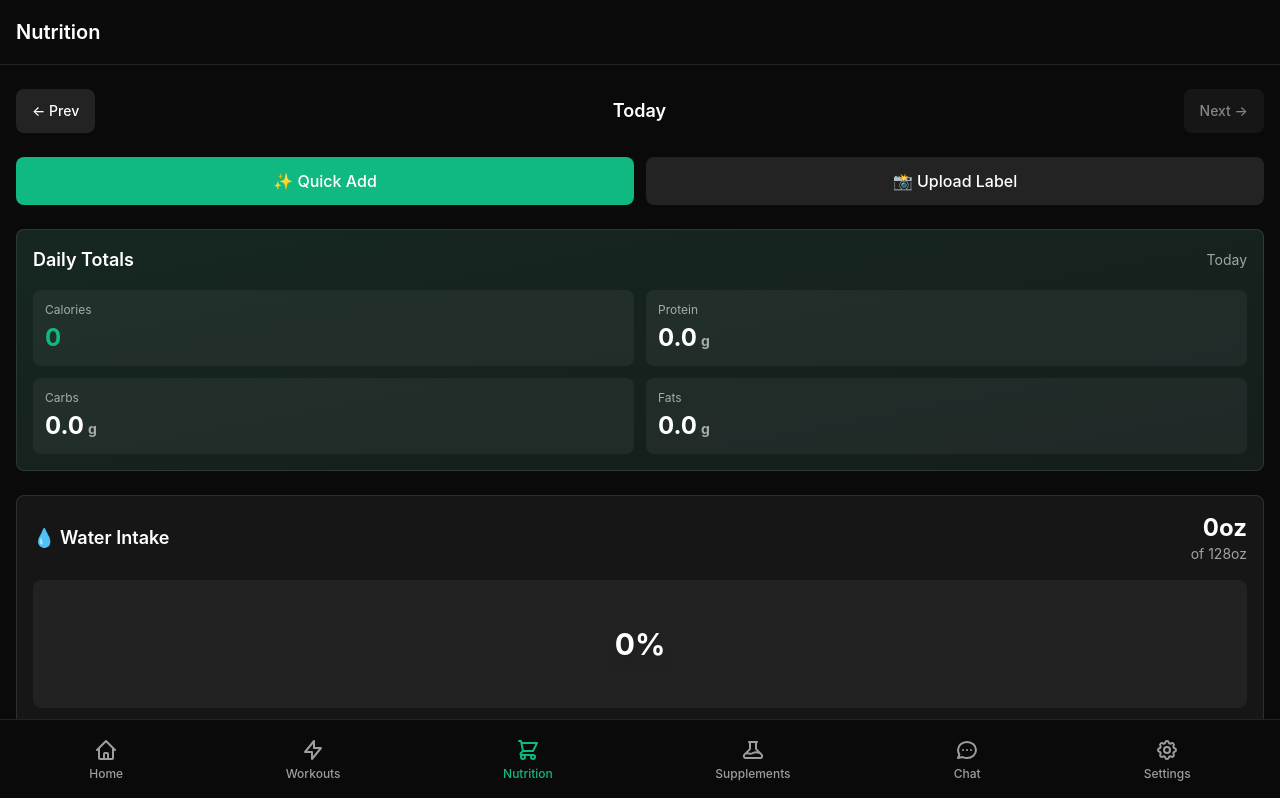
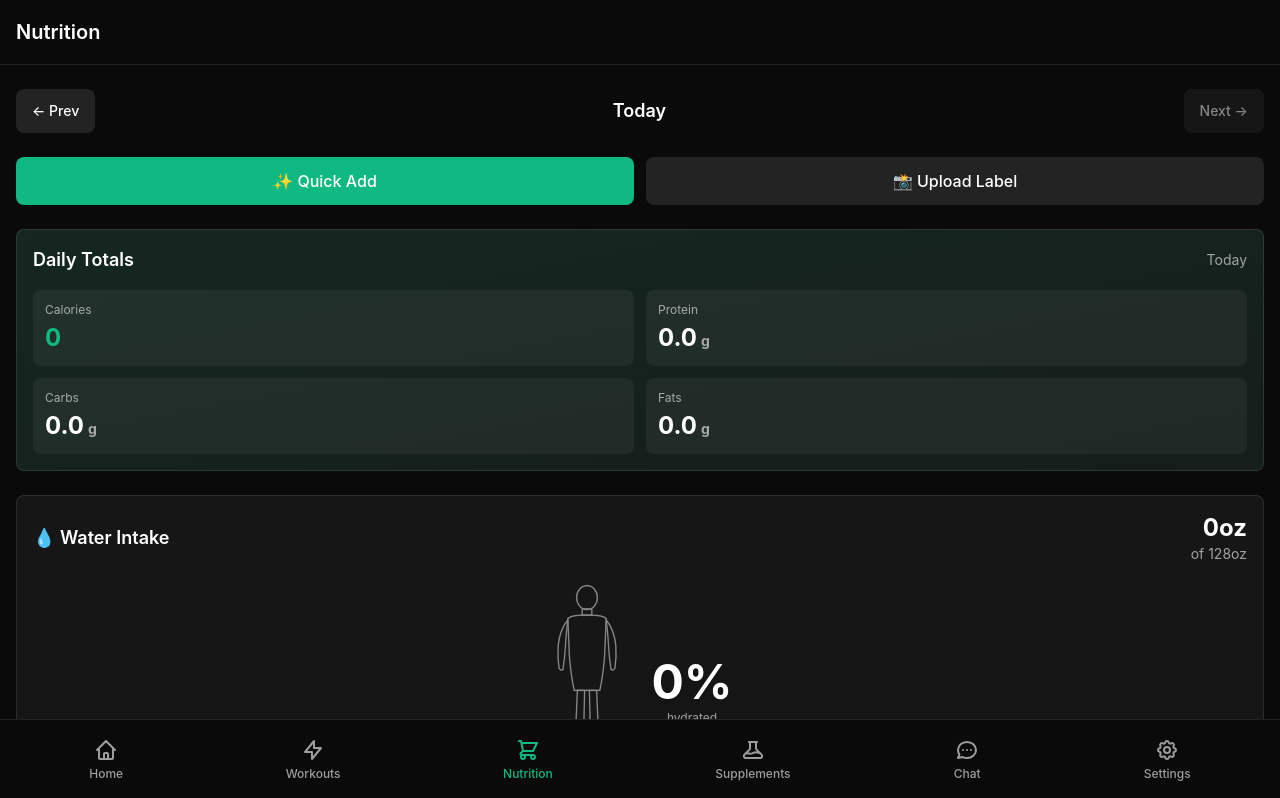
Before and after one commit to golden-state0fmind/AthleteOS, a Next.js app: page /nutrition in a window 1280 px wide. Shown: the top 798 px of the page. Built offline with nearby package versions, Linux system fonts and the light colour scheme.

Commit message:
add human water silhouette

```diff
--- a/components/nutrition/WaterIntakeCard.tsx
+++ b/components/nutrition/WaterIntakeCard.tsx
@@ -61,21 +61,96 @@ export function WaterIntakeCard({
 
       {/* Visual Progress */}
       <div className="mb-4">
-        <div className="relative h-32 bg-white/5 rounded-lg overflow-hidden">
-          {/* Water fill animation */}
-          <div
-            className="absolute bottom-0 left-0 right-0 bg-gradient-to-t from-blue-500/80 to-blue-400/60 transition-all duration-500 ease-out"
-            style={{ height: `${percentage}%` }}
+        <div className="relative h-56 flex items-center justify-center gap-6">
+          {/* Human body silhouette SVG */}
+          <svg
+            viewBox="0 0 100 280"
+            className="h-full w-auto"
+            style={{ maxWidth: '100px' }}
           >
-            {/* Wave effect */}
-            <div className="absolute top-0 left-0 right-0 h-2 bg-blue-300/30 animate-pulse" />
-          </div>
+            <defs>
+              {/* Gradient for water fill */}
+              <linearGradient id="waterGradient" x1="0%" y1="0%" x2="0%" y2="100%">
+                <stop offset="0%" stopColor="#60a5fa" stopOpacity="0.9" />
+                <stop offset="100%" stopColor="#3b82f6" stopOpacity="0.95" />
+              </linearGradient>
 
-          {/* Percentage text */}
-          <div className="absolute inset-0 flex items-center justify-center">
-            <span className="text-3xl font-bold text-white drop-shadow-lg">
+              {/* Clip path for refined human body shape */}
+              <clipPath id="bodyClip">
+                {/* Head - proportional to body (1:7.5 ratio) */}
+                <ellipse cx="50" cy="22" rx="13" ry="15" />
+                {/* Neck */}
+                <path d="M 44 36 L 44 44 L 56 44 L 56 36 Z" />
+                {/* Shoulders and torso */}
+                <path d="M 26 48 Q 32 44 44 44 L 56 44 Q 68 44 74 48 L 72 95 Q 70 120 66 138 L 34 138 Q 30 120 28 95 Z" />
+                {/* Left arm */}
+                <path d="M 26 50 Q 16 62 14 82 Q 13 96 15 110 Q 17 114 20 112 Q 22 98 23 84 Q 24 64 26 52 Z" />
+                {/* Right arm */}
+                <path d="M 74 50 Q 84 62 86 82 Q 87 96 85 110 Q 83 114 80 112 Q 78 98 77 84 Q 76 64 74 52 Z" />
+                {/* Left leg */}
+                <path d="M 38 138 Q 36 180 34 230 Q 34 245 36 260 Q 37 267 40 267 Q 43 267 44 260 Q 45 245 45 230 Q 46 180 47 138 Z" />
+                {/* Right leg */}
+                <path d="M 62 138 Q 64 180 66 230 Q 66 245 64 260 Q 63 267 60 267 Q 57 267 56 260 Q 55 245 55 230 Q 54 180 53 138 Z" />
+              </clipPath>
+            </defs>
+
+            {/* Body outline (empty state) */}
+            <g opacity="0.15" stroke="white" strokeWidth="2" fill="none">
+              <ellipse cx="50" cy="22" rx="13" ry="15" />
+              <path d="M 44 36 L 44 44 L 56 44 L 56 36 Z" />
+              <path d="M 26 48 Q 32 44 44 44 L 56 44 Q 68 44 74 48 L 72 95 Q 70 120 66 138 L 34 138 Q 30 120 28 95 Z" />
+              <path d="M 26 50 Q 16 62 14 82 Q 13 96 15 110 Q 17 114 20 112 Q 22 98 23 84 Q 24 64 26 52 Z" />
+              <path d="M 74 50 Q 84 62 86 82 Q 87 96 85 110 Q 83 114 80 112 Q 78 98 77 84 Q 76 64 74 52 Z" />
+              <path d="M 38 138 Q 36 180 34 230 Q 34 245 36 260 Q 37 267 40 267 Q 43 267 44 260 Q 45 245 45 230 Q 46 180 47 138 Z" />
+              <path d="M 62 138 Q 64 180 66 230 Q 66 245 64 260 Q 63 267 60 267 Q 57 267 56 260 Q 55 245 55 230 Q 54 180 53 138 Z" />
+            </g>
+
+            {/* Water fill */}
+            <g clipPath="url(#bodyClip)">
+              <rect
+                x="0"
+                y={280 - (percentage * 2.8)}
+                width="100"
+                height={percentage * 2.8}
+                fill="url(#waterGradient)"
+                className="transition-all duration-700 ease-out"
+              />
+              {/* Wave effect at top of water */}
+              {percentage > 0 && percentage < 100 && (
+                <>
+                  <path
+                    d={`M 0 ${280 - (percentage * 2.8)} Q 12.5 ${280 - (percentage * 2.8) - 2} 25 ${280 - (percentage * 2.8)} T 50 ${280 - (percentage * 2.8)} T 75 ${280 - (percentage * 2.8)} T 100 ${280 - (percentage * 2.8)}`}
+                    fill="rgba(147, 197, 253, 0.4)"
+                    className="animate-pulse"
+                  />
+                  <path
+                    d={`M 0 ${280 - (percentage * 2.8) + 1} Q 12.5 ${280 - (percentage * 2.8) + 3} 25 ${280 - (percentage * 2.8) + 1} T 50 ${280 - (percentage * 2.8) + 1} T 75 ${280 - (percentage * 2.8) + 1} T 100 ${280 - (percentage * 2.8) + 1}`}
+                    fill="rgba(147, 197, 253, 0.2)"
+                    className="animate-pulse"
+                    style={{ animationDelay: '0.3s' }}
+                  />
+                </>
+              )}
+            </g>
+
+            {/* Body outline (over water) */}
+            <g opacity="0.4" stroke="white" strokeWidth="1.5" fill="none">
+              <ellipse cx="50" cy="22" rx="13" ry="15" />
+              <path d="M 44 36 L 44 44 L 56 44 L 56 36 Z" />
+              <path d="M 26 48 Q 32 44 44 44 L 56 44 Q 68 44 74 48 L 72 95 Q 70 120 66 138 L 34 138 Q 30 120 28 95 Z" />
+              <path d="M 26 50 Q 16 62 14 82 Q 13 96 15 110 Q 17 114 20 112 Q 22 98 23 84 Q 24 64 26 52 Z" />
+              <path d="M 74 50 Q 84 62 86 82 Q 87 96 85 110 Q 83 114 80 112 Q 78 98 77 84 Q 76 64 74 52 Z" />
+              <path d="M 38 138 Q 36 180 34 230 Q 34 245 36 260 Q 37 267 40 267 Q 43 267 44 260 Q 45 245 45 230 Q 46 180 47 138 Z" />
+              <path d="M 62 138 Q 64 180 66 230 Q 66 245 64 260 Q 63 267 60 267 Q 57 267 56 260 Q 55 245 55 230 Q 54 180 53 138 Z" />
+            </g>
+          </svg>
+
+          {/* Percentage display on the side */}
+          <div className="flex flex-col items-center justify-center">
+            <span className="text-5xl font-bold text-white drop-shadow-lg">
               {percentage}%
             </span>
+            <span className="text-xs text-white/60 mt-1">hydrated</span>
           </div>
         </div>
 
```
